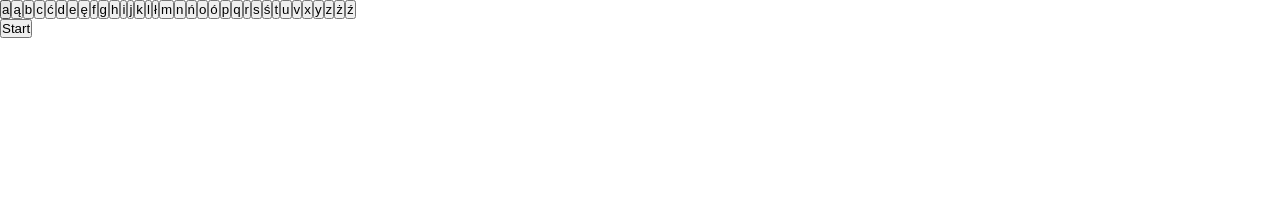
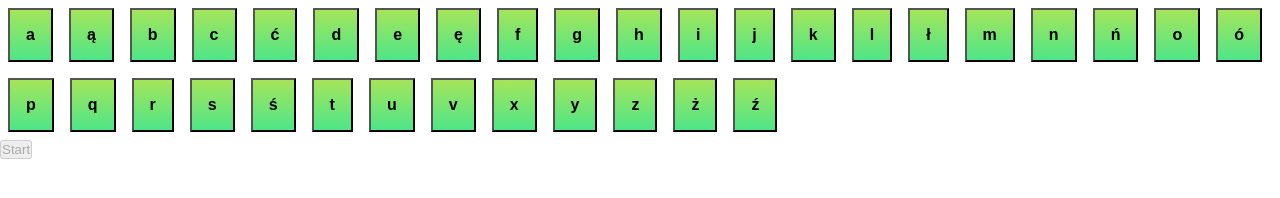
Before and after one commit to raszta/words-game, a website built with webpack: page dist/index.html in a window 1280 px wide. Both pictures are taken after a click on the button "Start". Built offline with nearby package versions, Linux system fonts and the light colour scheme.

Commit message:
Adding some styling css (button letters)

```diff
--- a/src/js/app.js
+++ b/src/js/app.js
@@ -1,12 +1,10 @@
 $(()=>{
     const $gameAttempts = $('.game-attempts');
     const $gameSentence = $('.game-sentence');
-
+    const $elemLetters = $('.game-letters');
 
     class Game {
         constructor(){
-            this.elemLetters = $('.game-letters');
-
             this.attempts = 5;
             const passwords = [ 'Terminator',
             'Harry Potter i kamień filozoficzny',
@@ -17,19 +15,18 @@ $(()=>{
                 const alphabet = ['a', 'ą', 'b', 'c', 'ć', 'd', 'e', 'ę', 'f', 'g', 'h', 'i', 'j', 'k', 'l', 'ł', 'm', 'n', 'ń', 'o', 'ó', 'p', 'q', 'r', 's', 'ś', 't', 'u', 'v',  'x', 'y', 'z', 'ż', 'ź'];
 
                 alphabet.forEach(( letter )=>{
-                    const $btn = $( '<button>' );
-                    $btn.text( letter );
-                    $btn.data( 'id', letter );
-
-                    this.elemLetters.append( $btn );
+                    const $btn = $(`<button data-id=${letter}>${letter}</button>`);
+                    $btn.addClass('game-letter');
+                    $elemLetters.append( $btn );
 
                 });
             },
 
             this.bindClick = () =>{
-                this.elemLetters.on( 'click', function(e){
-                    const letter = e.target;
+               $elemLetters.on( 'click', function(e){
+                   const letter = $(e.target).data('id');
                     console.log(letter);
+                   $(e.target).attr('disabled', true );
 
 
                 });
@@ -47,7 +44,7 @@ $(()=>{
     $startBtn.on( 'click', () =>{
         const game = new Game();
         game.initBoard();
-
+        $startBtn.attr('disabled', true);
     });
 
 });
--- a/src/scss/style.scss
+++ b/src/scss/style.scss
@@ -3,3 +3,18 @@
     margin: 0;
     padding: 0;
 }
+
+
+
+.game-letter{
+    font-weight: 900;
+    font-size: 1rem;
+    padding: 1rem;
+    margin:0.5rem;
+    background: linear-gradient(rgba(125, 218, 20, 0.7), rgba(3, 219, 86, 0.7));
+}
+.game-letter:disabled{
+    color: black;
+    background: linear-gradient(rgba(141, 148, 133, 0.7), rgba(49, 59, 53, 0.7));
+    box-shadow: 2px 2px 3px black;
+}
```
Also changed, not shown: dist/css/style.min.css, dist/js/bundle.min.js, 2 other files.
